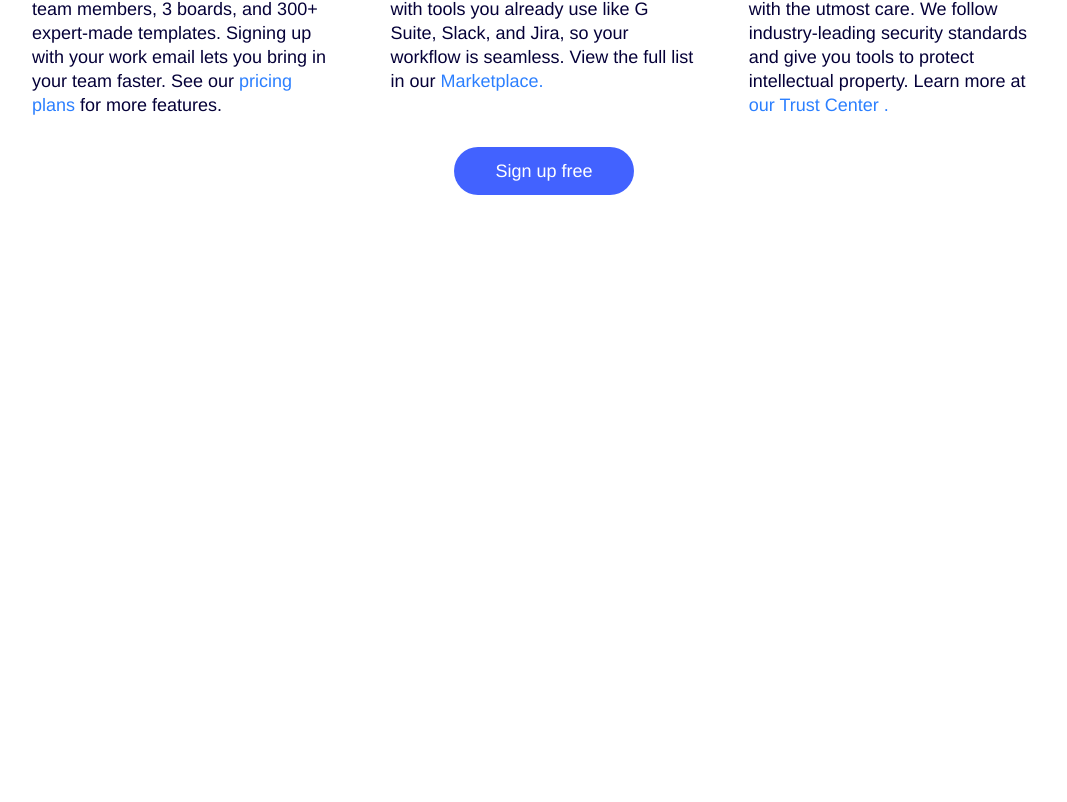
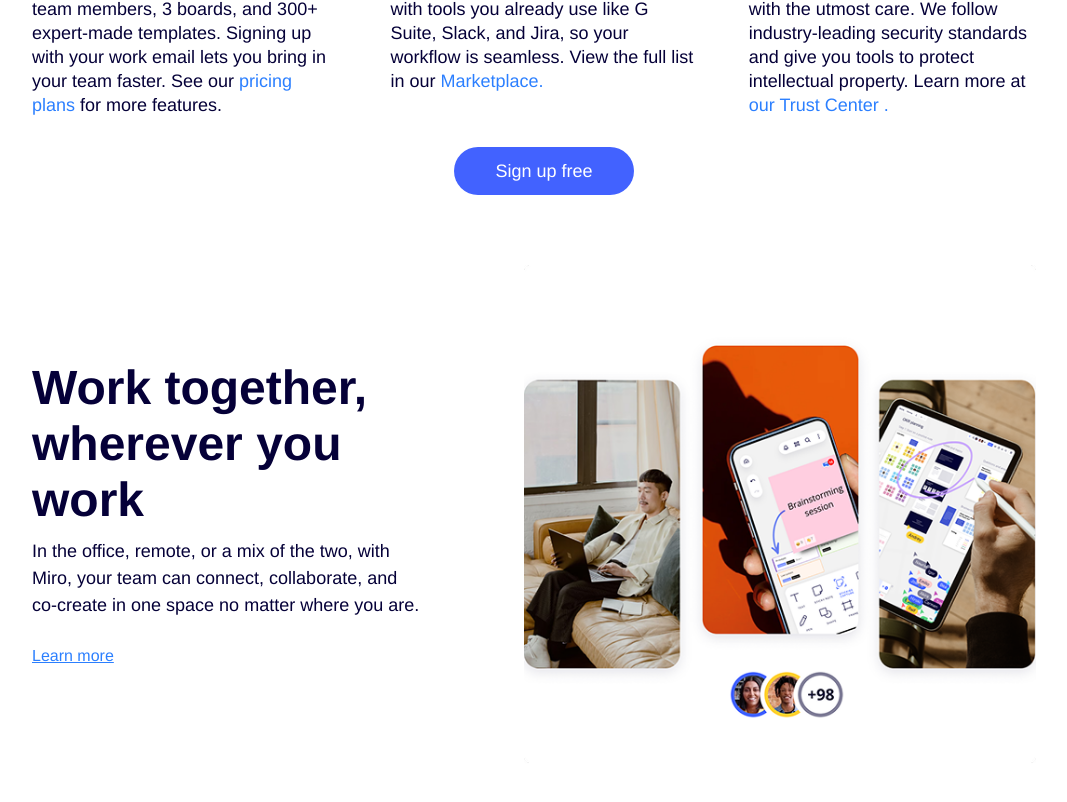
Before and after one commit to nhatnguyen-agilityio/react-training, a React (Vite) app in the folder my-example-app/: page / in a window 1280 px wide. Shown: the part 1093-1895 px from the top of the page, without its empty margins (96-1163 px from the left). Before the commit the page ends 1288 px from the top, so only its background shows below. Built offline with nearby package versions, Linux system fonts and the light colour scheme.

Commit message:
feat(0: implement work together section

```diff
--- /dev/null
+++ b/my-example-app/src/components/Miro/Body/Introduction/IntroductionContent/index.tsx
@@ -0,0 +1,11 @@
+const IntroductionContent = ({ title, description, link, blockClass }: {title: string, description: string, link: string, blockClass: string}) => {
+  return (
+    <div className={`text-left ${blockClass}`}>
+      <h2 className="text-[48px] leading-[56px] font-bold mb-[10px]">{title}</h2>
+      <p className="font-light text-[18px] mb-[25px]">{description}</p>
+      <a href={link} className="text-blue-500 underline">Learn more</a>
+    </div>
+  )
+}
+
+export default IntroductionContent
--- /dev/null
+++ b/my-example-app/src/components/Miro/Body/Introduction/IntroductionImage/index.tsx
@@ -0,0 +1,11 @@
+import Image from "../../../Common/image";
+
+const IntroductionImage = ({ blockClass, src, alt }: { blockClass: string, src: string, alt: string }) => {
+  return (
+    <div className={blockClass}>
+      <Image src={src} alt={alt} className="w-auto h-auto" />
+    </div>
+  )
+};
+
+export default IntroductionImage;
--- /dev/null
+++ b/my-example-app/src/components/Miro/Body/WorkTogether/index.tsx
@@ -0,0 +1,24 @@
+import IntroductionContent from "../Introduction/IntroductionContent";
+import IntroductionImage from "../Introduction/IntroductionImage";
+
+import hybridWorkImage from "../../assets/hybrid-work.png";
+
+const WorkTogether = () => {
+  return (
+    <div className="my-[70px] w-4/5 mx-auto flex justify-between">
+      <IntroductionContent
+        title={"Work together, wherever you work"}
+        description={"In the office, remote, or a mix of the two, with Miro, your team can connect, collaborate, and co-create in one space no matter where you are."}
+        link={"#"}
+        blockClass={"w-2/5 pr-[20px] flex flex-col justify-center"}
+      />
+      <IntroductionImage
+        blockClass={"w-1/2 h-full flex justify-end mr-[20px]"}
+        src={hybridWorkImage}
+        alt={"Hybrid Work"}
+      />
+    </div>
+  )
+}
+
+export default WorkTogether;
--- a/my-example-app/src/components/Miro/Body/index.tsx
+++ b/my-example-app/src/components/Miro/Body/index.tsx
@@ -1,6 +1,7 @@
 import Collaborate from "./Collaborate";
 import Hero from "./Hero";
 import Partner from "./Partner";
+import WorkTogether from "./WorkTogether";
 
 const Body = () => {
   return (
@@ -8,6 +9,7 @@ const Body = () => {
       <Hero />
       <Partner />
       <Collaborate />
+      <WorkTogether />
     </div>
   );
 }
```
Also changed, not shown: my-example-app/src/components/Miro/assets/hybrid-work.png (added).
